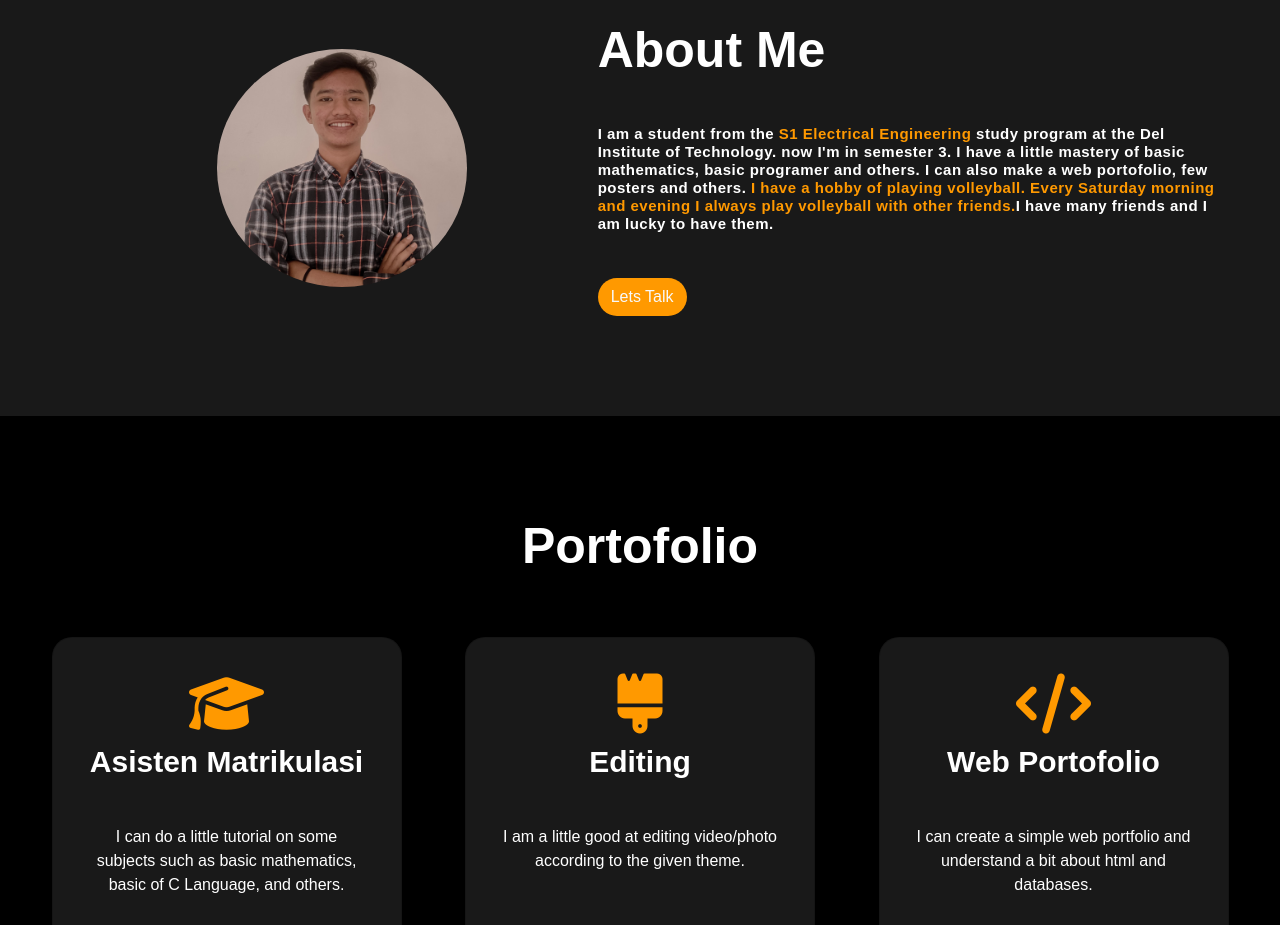
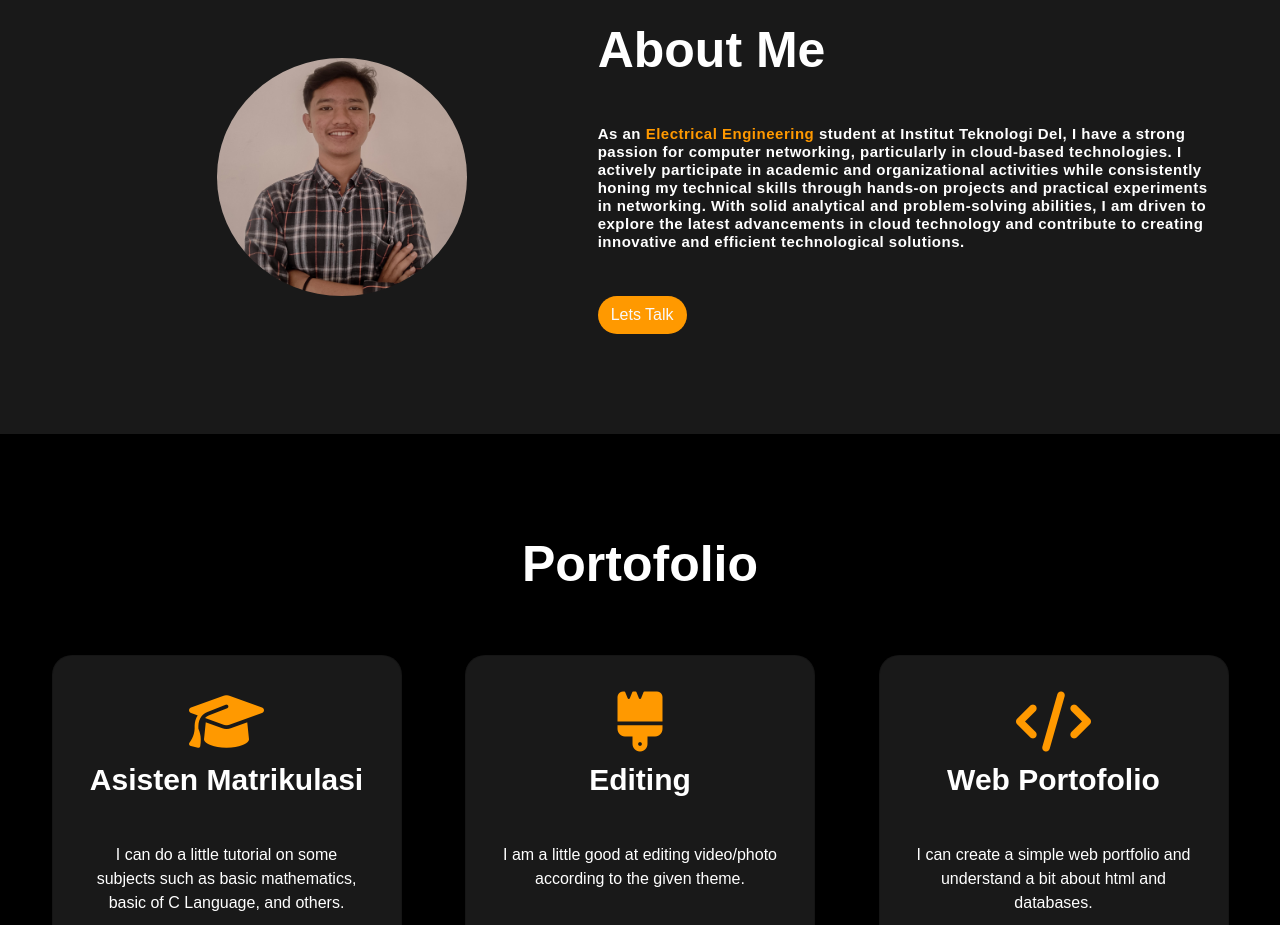
Before and after one commit to Soermin/Web, a plain HTML site: page index.html in a window 1280 px wide. Shown: the part 880-1805 px from the top of the page. Drawn offline with nearby package versions, Linux system fonts and the light colour scheme.

Commit message:
Update index.html

```diff
--- a/index.html
+++ b/index.html
@@ -50,8 +50,7 @@
         <div class="Aboutme col-sm-6" id="right-block">
           <h2>About Me</h2>
           <h5>
-            I am a student from the <span> S1 Electrical Engineering </span>study program at the Del Institute of Technology. now I'm in semester 3. I have a little mastery of basic mathematics, basic programer and others. I can also make a
-            web portofolio, few posters and others.<span> I have a hobby of playing volleyball. Every Saturday morning and evening I always play volleyball with other friends.</span>I have many friends and I am lucky to have them.
+           As an <span>Electrical Engineering</span> student at Institut Teknologi Del, I have a strong passion for computer networking, particularly in cloud-based technologies. I actively participate in </span>academic and organizational activities</span> while consistently honing my technical skills through hands-on projects and practical experiments in networking. With solid analytical and problem-solving abilities, I am driven to explore the latest advancements in cloud technology and contribute to creating innovative and efficient technological solutions.
           </h5>
           <a href="https://www.instagram.com/soorminn/" class="btn text-light rounded-pill" style="background-color: #f90; transition: transform 0.5s">Lets Talk</a>
         </div>
```
